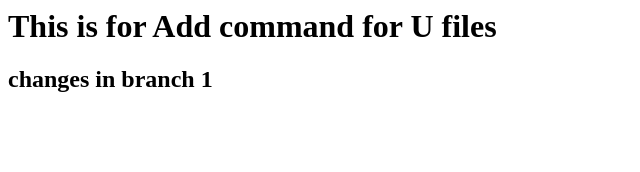
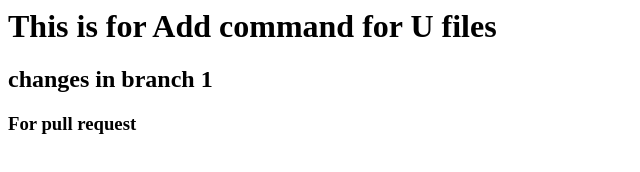
Before and after one commit to Dhara-Gohil/Session1-Git, a plain HTML site: page index.html in a window 1280 px wide. Shown: the whole page, without its empty margins (0-640 px from the left). Drawn offline with Linux system fonts and the light colour scheme.

Commit message:
For pull request.

```diff
--- a/index.html
+++ b/index.html
@@ -1,2 +1,4 @@
 <h1>This is for Add command for U files</h1>
 <h2>changes in branch 1</h2>
+
+<h3>For pull request</h3>
```
